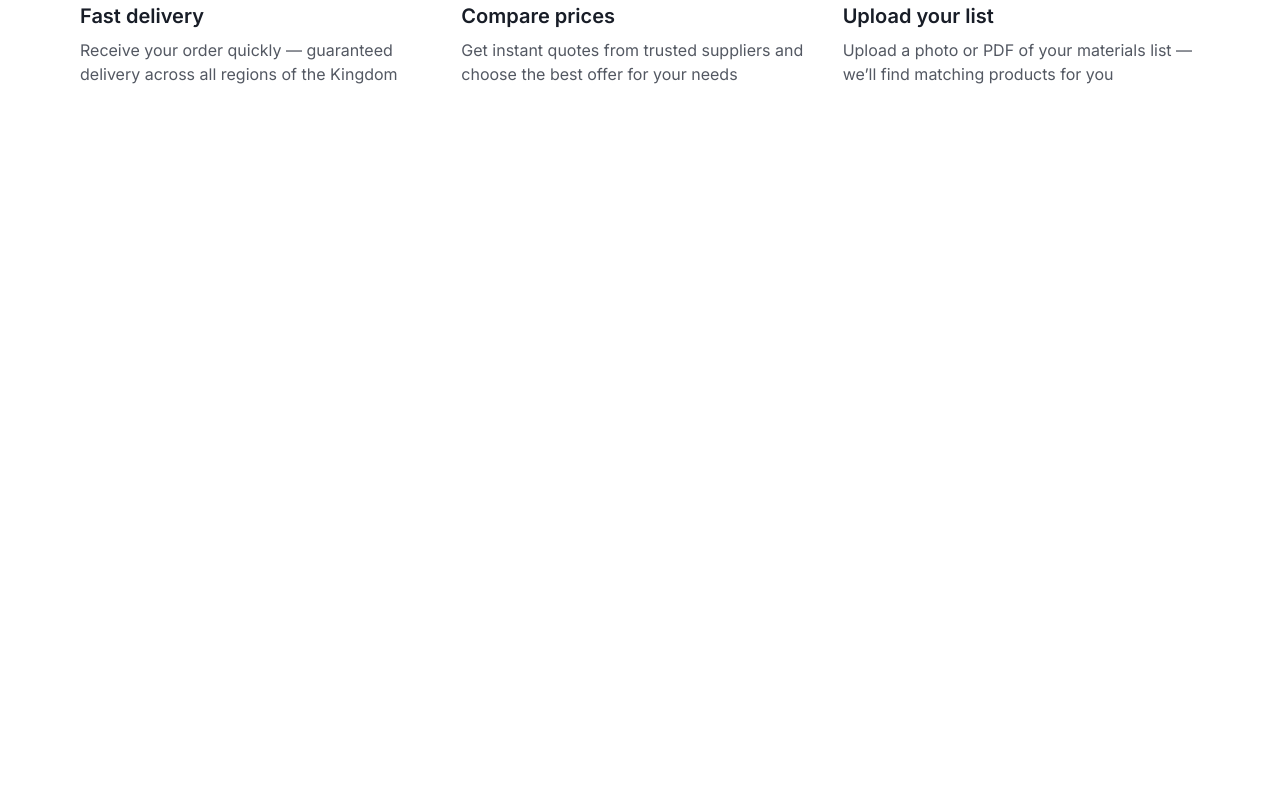
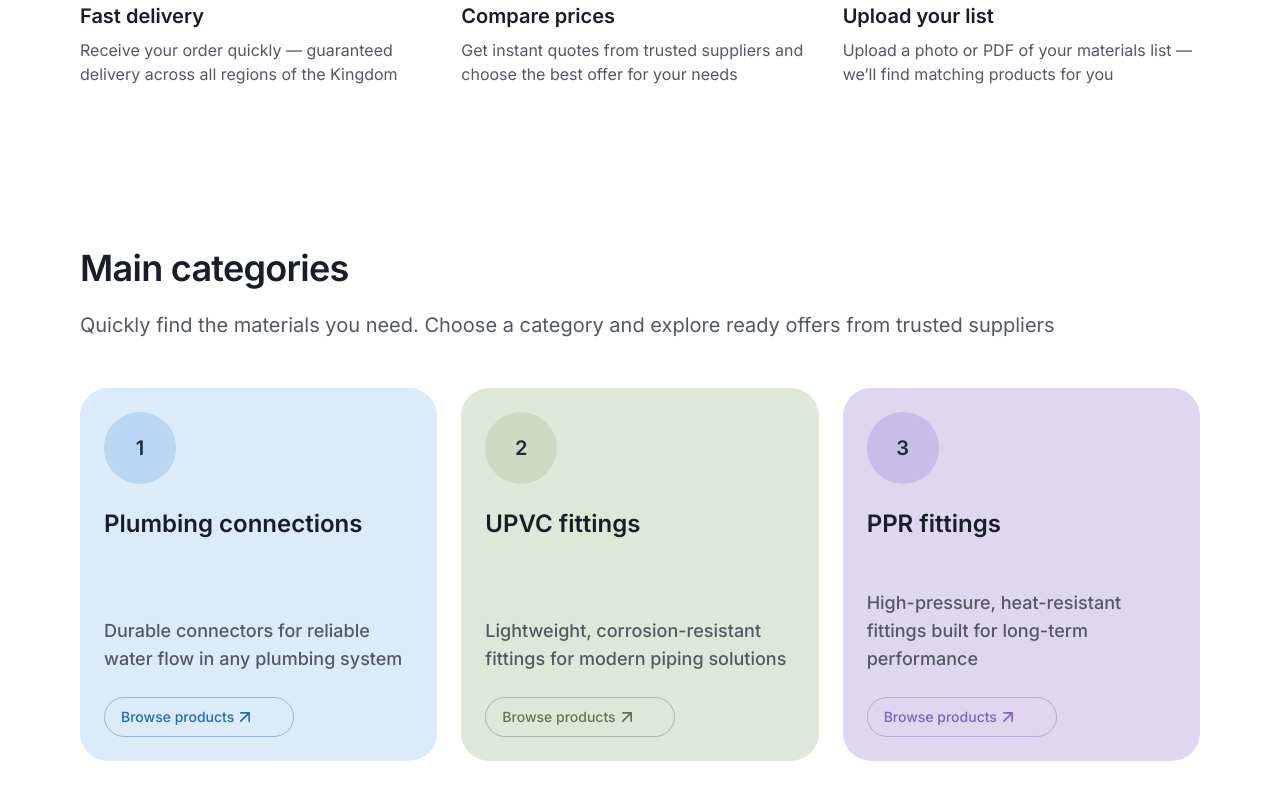
Before and after one commit to VlADOOSit/benaay-test, a React (Vite) app in the folder client/: page / in a window 1280 px wide. Shown: the part 1330-2130 px from the top of the page. Before the commit the page ends 1496 px from the top, so only its background shows below. Built offline with nearby package versions, Linux system fonts and the light colour scheme.

Commit message:
add main categories section

```diff
--- /dev/null
+++ b/client/src/components/CategoryCard/CategoryCard.css
@@ -0,0 +1,117 @@
+.category-card {
+  width: 411px;
+  height: 373px;
+  border-radius: 28px;
+  padding: 24px;
+  display: flex;
+  flex-direction: column;
+  justify-content: space-between;
+  background-color: #dcebf9;
+  transition: transform 200ms ease;
+  transform-origin: center;
+}
+
+.category-card:hover {
+  transform: scale(1.02);
+}
+
+.category-card__header {
+  display: flex;
+  flex-direction: column;
+  gap: 24px;
+}
+
+.category-card__badge {
+  width: 72px;
+  height: 72px;
+  border-radius: 999px;
+  background-color: #b9d6f3;
+  display: inline-flex;
+  align-items: center;
+  justify-content: center;
+  font-size: 20px;
+  line-height: 28px;
+  font-weight: 600;
+  color: #1f2a37;
+}
+
+.category-card__title {
+  margin: 0;
+  font-size: 24px;
+  line-height: 32px;
+  font-weight: 600;
+  color: #181d27;
+}
+
+.category-card__footer {
+  display: flex;
+  flex-direction: column;
+  gap: 24px;
+}
+
+.category-card__text {
+  margin: 0;
+  font-size: 18px;
+  line-height: 28px;
+  font-weight: 500;
+  color: #535862;
+}
+
+.category-card__button {
+  width: 190px;
+  height: 40px;
+  border-radius: 999px;
+  border: 1px solid rgba(32, 107, 182, 0.4);
+  padding: 8px 16px;
+  display: inline-flex;
+  align-items: center;
+  gap: 6px;
+  background: transparent;
+  color: #206bb6;
+  font-size: 14px;
+  line-height: 20px;
+  font-weight: 500;
+  cursor: pointer;
+}
+
+.category-card__button-icon {
+  width: 10px;
+  height: 10px;
+  display: block;
+}
+
+.category-card--green {
+  background-color: #dfe7d8;
+}
+
+.category-card--green .category-card__badge {
+  background-color: #cfdac5;
+}
+
+.category-card--green .category-card__button {
+  border-color: rgba(99, 118, 80, 0.4);
+  color: #637650;
+}
+
+.category-card--green .category-card__button-icon {
+  filter: brightness(0) saturate(100%) invert(43%) sepia(14%) saturate(645%)
+    hue-rotate(46deg) brightness(92%) contrast(90%);
+}
+
+.category-card--purple {
+  background-color: #dfd6f0;
+}
+
+.category-card--purple .category-card__badge {
+  background-color: #c8bde6;
+}
+
+.category-card--purple .category-card__button {
+  border-color: rgba(125, 98, 190, 0.4);
+  color: #7d62be;
+}
+
+.category-card--purple .category-card__button-icon {
+  filter: brightness(0) saturate(100%) invert(48%) sepia(19%) saturate(1447%)
+    hue-rotate(221deg) brightness(88%) contrast(92%);
+}
--- /dev/null
+++ b/client/src/components/CategoryCard/CategoryCard.jsx
@@ -0,0 +1,24 @@
+import arrowIcon from '../../assets/arrow.svg';
+import './CategoryCard.css';
+
+function CategoryCard({ badgeText, title, description, theme }) {
+  const themeClass = theme ? `category-card--${theme}` : '';
+
+  return (
+    <article className={`category-card ${themeClass}`.trim()}>
+      <div className="category-card__header">
+        <div className="category-card__badge">{badgeText}</div>
+        <h3 className="category-card__title">{title}</h3>
+      </div>
+      <div className="category-card__footer">
+        <p className="category-card__text">{description}</p>
+        <button type="button" className="category-card__button">
+          <span>Browse products</span>
+          <img src={arrowIcon} alt="" aria-hidden="true" className="category-card__button-icon" />
+        </button>
+      </div>
+    </article>
+  );
+}
+
+export default CategoryCard;
--- a/client/src/components/Container/Container.css
+++ /dev/null
@@ -1,6 +0,0 @@
-.container {
-  width: 100%;
-  margin-inline: auto;
-  max-width: var(--container-max-width);
-  padding-inline: var(--page-padding);
-}
--- a/client/src/pages/HomePage/HomePage.css
+++ b/client/src/pages/HomePage/HomePage.css
@@ -164,3 +164,50 @@
   display: flex;
   gap: 24px;
 }
+
+.categories {
+  width: 100%;
+  background-color: #ffffff;
+  padding: 80px;
+  box-sizing: border-box;
+}
+
+.categories__inner {
+  width: 100%;
+  max-width: 1280px;
+  margin: 0 auto;
+  display: flex;
+  flex-direction: column;
+  gap: 48px;
+}
+
+.categories__heading {
+  width: 974px;
+  display: flex;
+  flex-direction: column;
+  gap: 20px;
+}
+
+.categories__title {
+  margin: 0;
+  font-size: 36px;
+  line-height: 44px;
+  font-weight: 600;
+  letter-spacing: -0.02em;
+  color: #181d27;
+}
+
+.categories__supporting {
+  margin: 0;
+  font-size: 20px;
+  line-height: 30px;
+  font-weight: 400;
+  color: #535862;
+  white-space: nowrap;
+}
+
+.categories__row {
+  width: 100%;
+  display: flex;
+  gap: 24px;
+}
--- a/client/src/pages/HomePage/HomePage.jsx
+++ b/client/src/pages/HomePage/HomePage.jsx
@@ -1,4 +1,5 @@
 import Header from '../../components/Header/Header.jsx';
+import CategoryCard from '../../components/CategoryCard/CategoryCard.jsx';
 import FeatureCard from '../../components/FeatureCard/FeatureCard.jsx';
 import LogosMarquee from '../../components/LogosMarquee/LogosMarquee.jsx';
 import deliveryIcon from '../../assets/feature-icons/icon-delivery.svg';
@@ -69,6 +70,37 @@ function HomePage() {
           </div>
         </div>
       </section>
+      <section className="categories">
+        <div className="categories__inner">
+          <div className="categories__heading">
+            <h2 className="categories__title">Main categories</h2>
+            <p className="categories__supporting">
+              Quickly find the materials you need. Choose a category and explore ready offers from
+              trusted suppliers
+            </p>
+          </div>
+          <div className="categories__row">
+            <CategoryCard
+              badgeText="1"
+              title="Plumbing connections"
+              description="Durable connectors for reliable water flow in any plumbing system"
+              theme="blue"
+            />
+            <CategoryCard
+              badgeText="2"
+              title="UPVC fittings"
+              description="Lightweight, corrosion-resistant fittings for modern piping solutions"
+              theme="green"
+            />
+            <CategoryCard
+              badgeText="3"
+              title="PPR fittings"
+              description="High-pressure, heat-resistant fittings built for long-term performance"
+              theme="purple"
+            />
+          </div>
+        </div>
+      </section>
     </main>
   );
 }
```
Also changed, not shown: client/src/components/Button/Button.css (deleted, +0 -13 lines), client/src/components/Button/Button.jsx (deleted, +0 -11 lines), client/src/components/Container/Container.jsx (deleted, +0 -11 lines), client/src/assets/arrow.svg (added).
